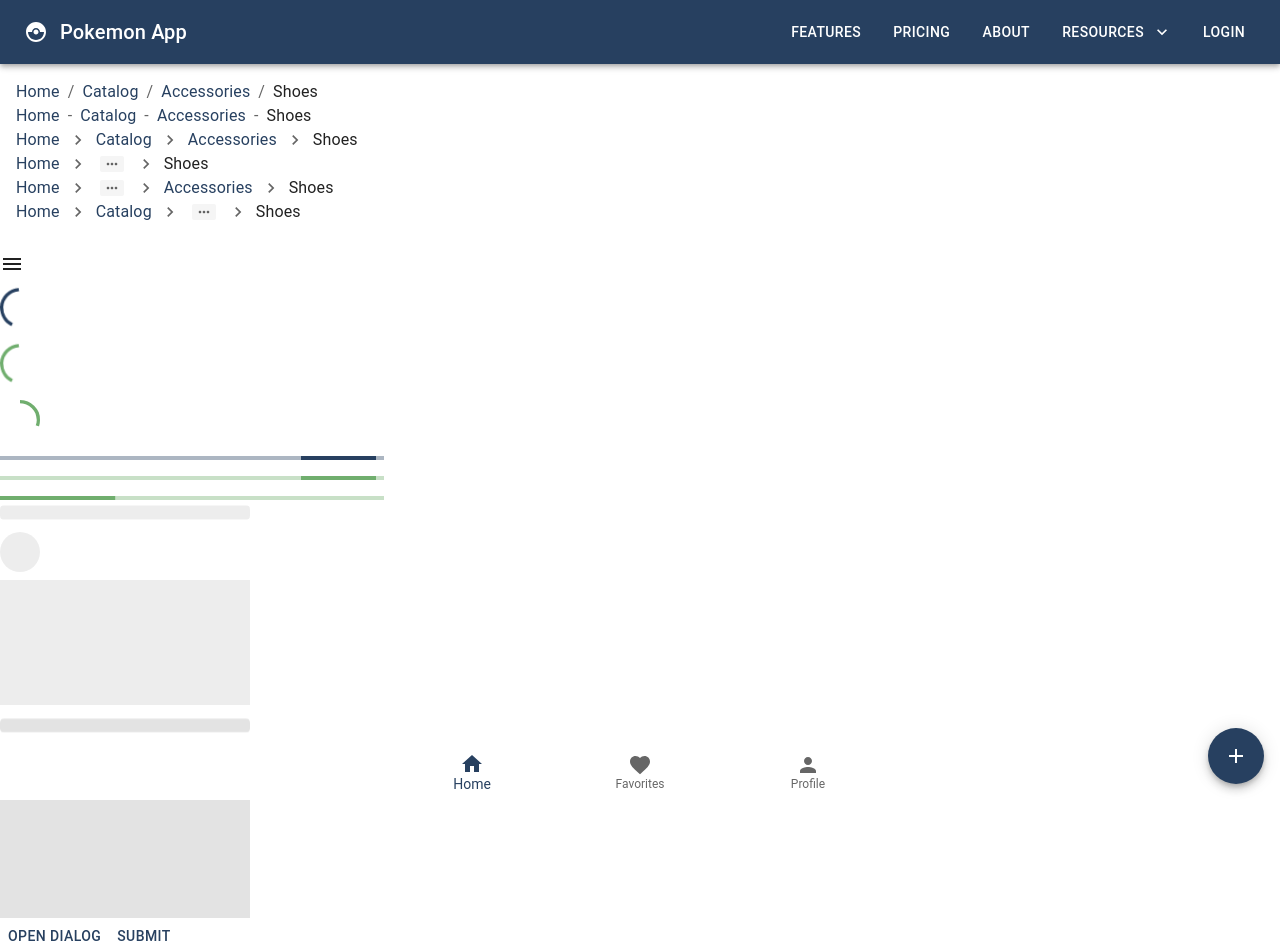
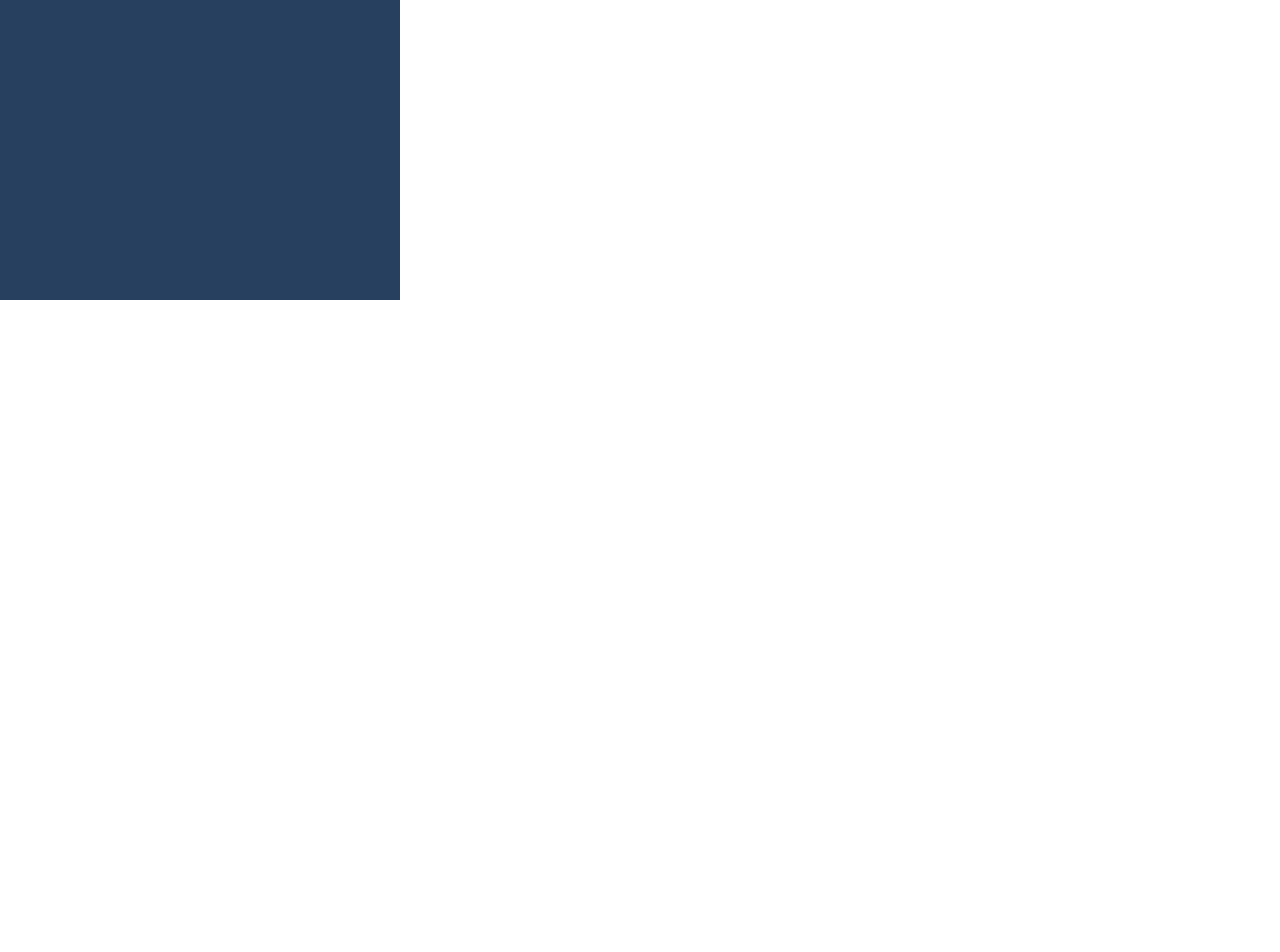
Before and after one commit to Tim-Parks-Lynch/material-ui-learning, a React (Vite) app in the folder my-app/: page / in a window 1280 px wide. Shown: the top 952 px of the page. After the commit the page ends 800 px from the top, so only its background shows below. Built offline with nearby package versions, Linux system fonts and the light colour scheme.

Commit message:
rough overview done

```diff
--- /dev/null
+++ b/my-app/src/components/MuiResponsiveness/MuiResponsiveness.tsx
@@ -0,0 +1,22 @@
+import React from 'react';
+import { Box } from '@mui/material';
+
+const MuiResponsiveness = () => {
+  return (
+    <Box
+      sx={{
+        height: '300px',
+        width: {
+          xs: 100, // applies when width is above 0
+          sm: 200, // applies when width is above 600
+          md: 300, // applies when width is above 900
+          lg: 400, // applies when width is above 1200
+          xl: 500, // applies when width is above 1536
+        },
+        bgcolor: 'primary.main',
+      }}
+    ></Box>
+  );
+};
+
+export default MuiResponsiveness;
--- a/my-app/src/pages/Home/Home.tsx
+++ b/my-app/src/pages/Home/Home.tsx
@@ -12,23 +12,24 @@
 // import MuiCard from '@/components/MuiCard/MuiCard';
 // import MuiAccordion from '@/components/MuiAccordion/MuiAccordion';
 // import MuiImageList from '@/components/MuiImageList/MuiImageList';
-import MuiNavBar_AppBar from '@/components/MuiNavBar_AppBar/MuiNavBar_AppBar';
+// import MuiNavBar_AppBar from '@/components/MuiNavBar_AppBar/MuiNavBar_AppBar';
 // import MuiLink from '@/components/MuiLink/MuiLink';
-import MuiBreadCrumbs from '@/components/MuiBreadCrumbs/MuiBreadCrumbs';
-import MuiDrawer from '@/components/MuiDrawer/MuiDrawer';
-import MuiSpeedDial from '@/components/MuiSpeedDial/MuiSpeedDial';
-import MuiBottomNavigation from '@/components/MuiBottomNavigation/MuiBottomNavigation';
+// import MuiBreadCrumbs from '@/components/MuiBreadCrumbs/MuiBreadCrumbs';
+// import MuiDrawer from '@/components/MuiDrawer/MuiDrawer';
+// import MuiSpeedDial from '@/components/MuiSpeedDial/MuiSpeedDial';
+// import MuiBottomNavigation from '@/components/MuiBottomNavigation/MuiBottomNavigation';
 // import MuiAvatar from '@/components/MuiAvatar/MuiAvatar';
 // import MuiBadge from '@/components/MuiBadge/MuiBadge';
 // import MuiList from '@/components/MuiList/MuiList';
 // import MuiChip from '@/components/MuiChip/MuiChip';
 // import MuiToolTip from '@/components/MuiToolTip/MuiToolTip';
-import MuiTable from '@/components/MuiTable/MuiTable';
-import MuiAlert from '@/components/MuiAlert/MuiAlert';
-import MuiSnackbar from '@/components/MuiSnackbar/MuiSnackbar';
-import MuiDialog from '@/components/MuiDialog/MuiDialog';
-import MuiProgressIndicatior from '@/components/MuiProgressIndicator/MuiProgressIndicatior';
-import MuiSkeleton from '@/components/MuiSkeleton/MuiSkeleton';
+// import MuiTable from '@/components/MuiTable/MuiTable';
+// import MuiAlert from '@/components/MuiAlert/MuiAlert';
+// import MuiSnackbar from '@/components/MuiSnackbar/MuiSnackbar';
+// import MuiDialog from '@/components/MuiDialog/MuiDialog';
+// import MuiProgressIndicatior from '@/components/MuiProgressIndicator/MuiProgressIndicatior';
+// import MuiSkeleton from '@/components/MuiSkeleton/MuiSkeleton';
+import MuiResponsiveness from '@/components/MuiResponsiveness/MuiResponsiveness';
 
 const Home = () => {
   return (
@@ -46,24 +47,25 @@
       {/* <MuiCard></MuiCard> */}
       {/* <MuiAccordion></MuiAccordion> */}
       {/* // <MuiImageList></MuiImageList> */}
-      <MuiNavBar_AppBar></MuiNavBar_AppBar>
+      {/* <MuiNavBar_AppBar></MuiNavBar_AppBar> */}
       {/* <MuiLink></MuiLink> */}
-      <MuiBreadCrumbs></MuiBreadCrumbs>
-      <MuiDrawer></MuiDrawer>
+      {/* <MuiBreadCrumbs></MuiBreadCrumbs> */}
+      {/* <MuiDrawer></MuiDrawer> */}
       {/* <MuiAvatar></MuiAvatar> */}
       {/* <MuiBadge /> */}
       {/* <MuiList /> */}
       {/* <MuiChip /> */}
       {/* <MuiToolTip /> */}
-      <MuiProgressIndicatior />
-      <MuiSkeleton />
-      <MuiDialog />
-      <MuiSnackbar></MuiSnackbar>
-      <MuiAlert />
-      <MuiTable />
-      <MuiSpeedDial></MuiSpeedDial>
-      <MuiBottomNavigation></MuiBottomNavigation>
+      {/* <MuiProgressIndicatior />  */}
+      {/* <MuiSkeleton /> */}
+      {/* <MuiDialog /> */}
+      {/* <MuiSnackbar></MuiSnackbar> */}
+      {/* <MuiAlert /> */}
+      {/* <MuiTable /> */}
+      {/* <MuiSpeedDial></MuiSpeedDial> */}
+      {/* <MuiBottomNavigation></MuiBottomNavigation> */}
       {/* // </Box> */}
+      <MuiResponsiveness />
     </>
   );
 };
```
Also changed, not shown: 1 other file (tests, documents, lock files or other folders).
